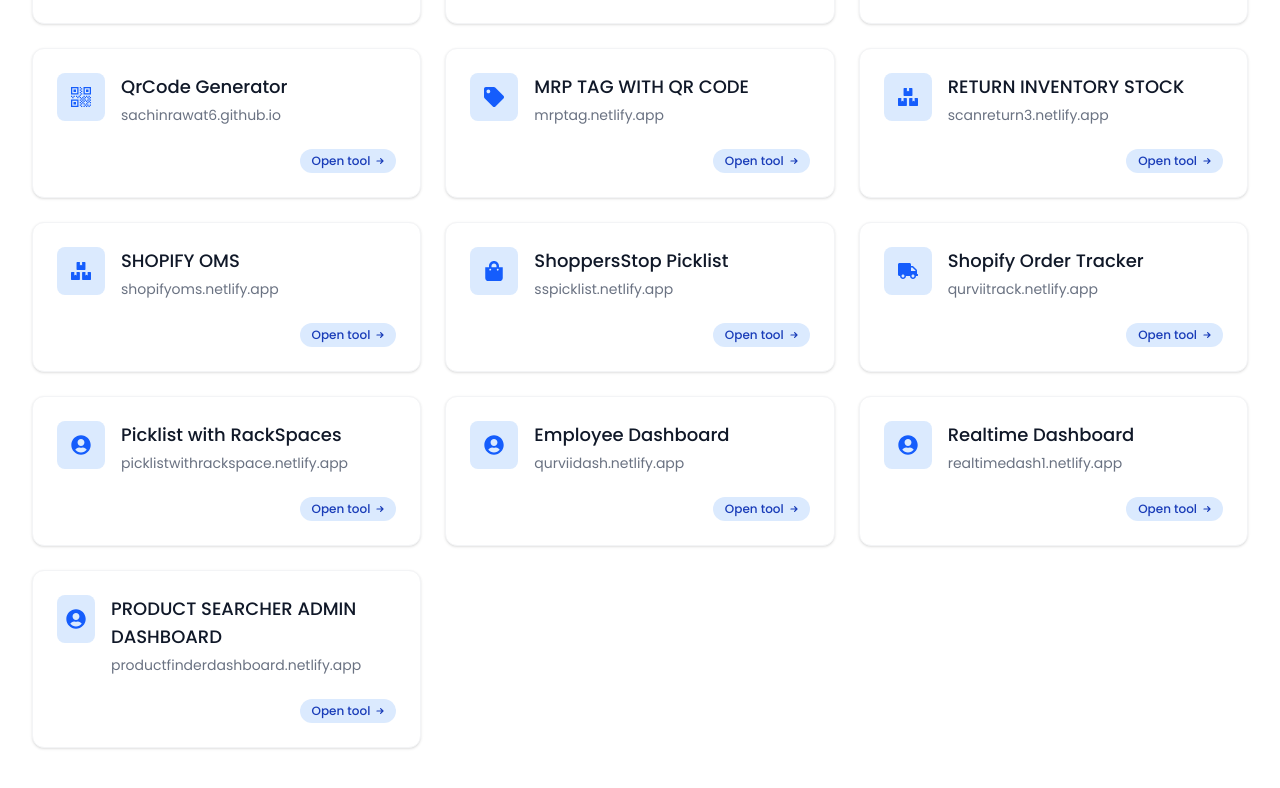
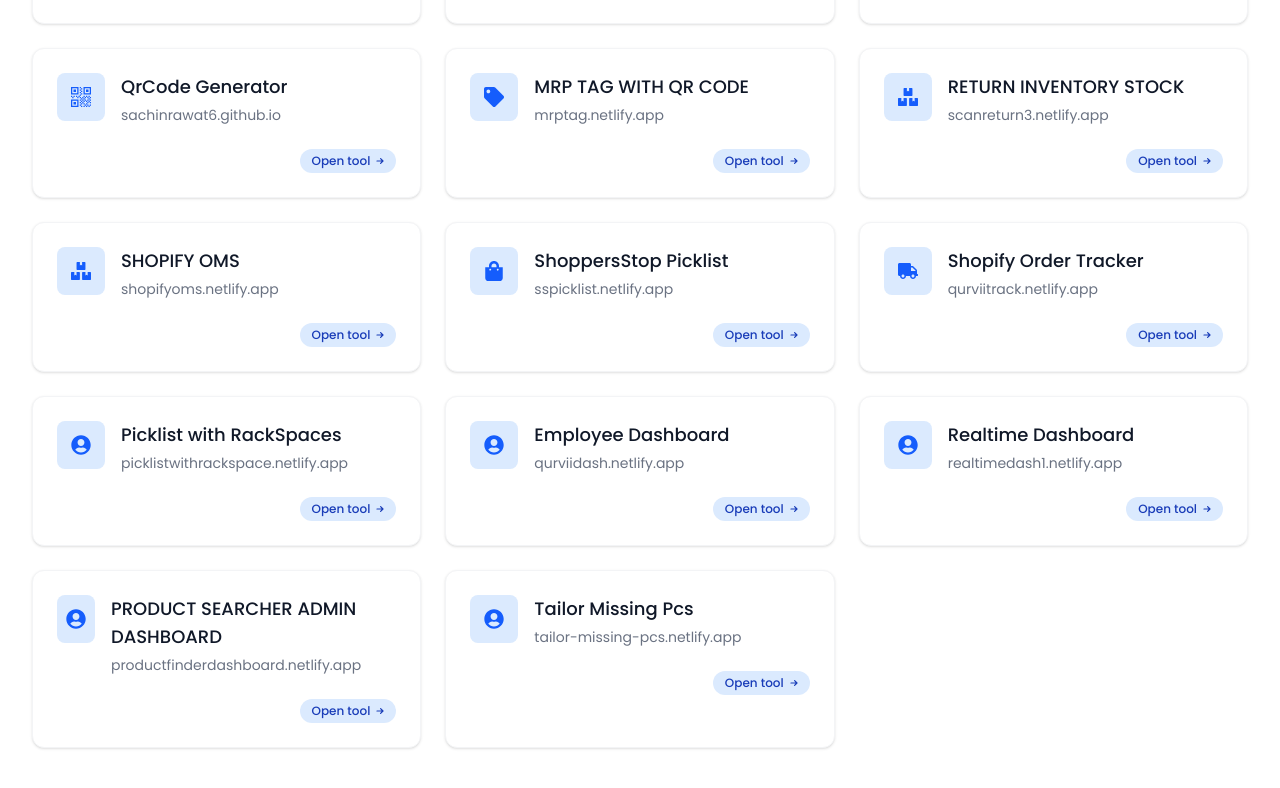
Before and after one commit to Sachinrawat6/tool, a React (Vite) app: page / in a window 1280 px wide. Shown: the part 1070-1858 px from the top of the page. Built offline with nearby package versions, Linux system fonts and the light colour scheme.

Commit message:
Add Tailor Missing Pcs tool to Tools component

```diff
--- a/src/components/Tools.jsx
+++ b/src/components/Tools.jsx
@@ -162,6 +162,11 @@
     url: "https://productfinderdashboard.netlify.app/",
     icon: <FaUserCircle />,
   },
+   {
+    header: "Tailor Missing Pcs",
+    url: "https://tailor-missing-pcs.netlify.app",
+    icon: <FaUserCircle />,
+  },
 
 
 ];
```
